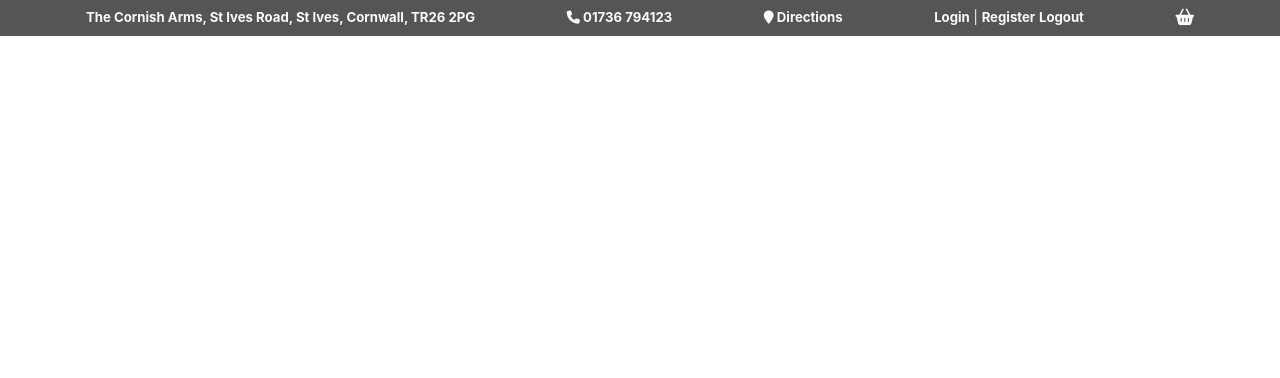
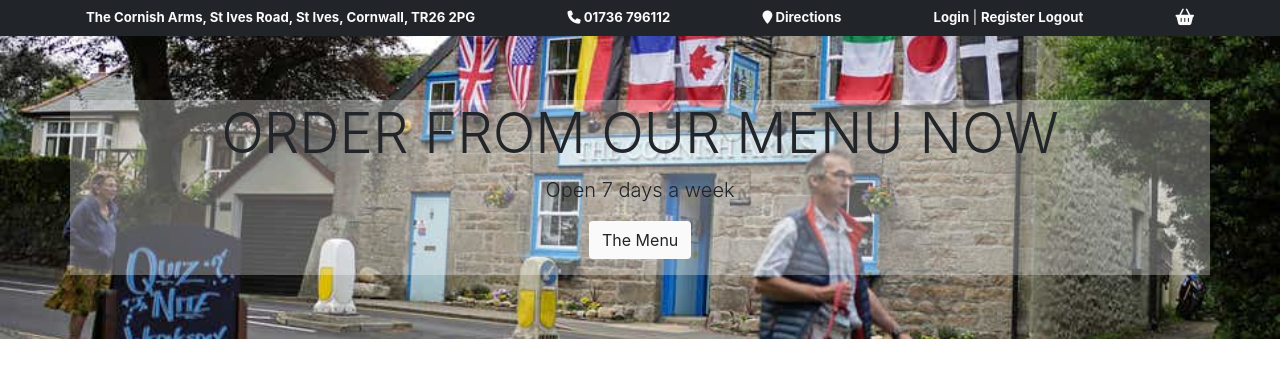
Before and after one commit to jakelashbrook/cornish_arms, a Django app: page / in a window 1280 px wide. Shown: the top 378 px of the page. Run offline with Django 3.2, Linux system fonts and the light colour scheme; some libraries are stand-ins or nearby versions.

Commit message:
Initial Hero Image Added

```diff
--- a/cornish_arms/urls.py
+++ b/cornish_arms/urls.py
@@ -15,8 +15,11 @@ Including another URLconf
 """
 from django.contrib import admin
 from django.urls import path, include
+from django.conf import settings
+from django.conf.urls.static import static
+
 
 urlpatterns = [
     path('', include('home.urls')),
     path('admin/', admin.site.urls)
-]
+] + static(settings.MEDIA_URL, document_root=settings.MEDIA_ROOT)
--- a/home/templates/home/index.html
+++ b/home/templates/home/index.html
@@ -1,2 +1,15 @@
 {% extends "base.html" %}
 {% load static %}
+
+{% block content %}
+<div class="jumbotron jumbotron-fluid hero-img"
+style="background-image: url('media/cornisharms.jpg'); background-repeat: no-repeat;
+background-size: cover; background-position: center;">
+    <div class="container hero-text-cont text-left text-lg-center">
+      <h1 class="display-4 text-uppercase">Order from our menu now</h1>
+      <p class="lead text-capitalized">Open 7 days a week</p>
+      <a href="" class="btn btn-blk mb-3 hvr-float">The Menu</a>
+    </div>
+  </div>
+
+{% endblock %}
--- a/static/css/base.css
+++ b/static/css/base.css
@@ -1,15 +1,53 @@
-
 
 /*      Headline Banner Area    */
 .headline-banner {
-    background-color: #555;
+    background-color: #212529;
     color: #fafafa;
     font-size: .825rem;
 }
-
 
 
 /*     Typography & Buttons      */
 .text-wht {
     color: #fafafa;
 }
+
+.btn-blk {
+    background-color: #fafafa;
+    color: #212529;
+}
+
+/* Float - taken from Hover.css */
+.hvr-float {
+    display: inline-block;
+    vertical-align: middle;
+    -webkit-transform: perspective(1px) translateZ(0);
+    transform: perspective(1px) translateZ(0);
+    box-shadow: 0 0 1px rgba(0, 0, 0, 0);
+    -webkit-transition-duration: 0.3s;
+    transition-duration: 0.3s;
+    -webkit-transition-property: transform;
+    transition-property: transform;
+    -webkit-transition-timing-function: ease-out;
+    transition-timing-function: ease-out;
+  }
+  .hvr-float:hover, .hvr-float:focus, .hvr-float:active {
+    -webkit-transform: translateY(-8px);
+    transform: translateY(-8px);
+  }
+
+/*    Hero Image     */
+.jumbotron .hero-img{
+    margin:15px 30px 0px 30px;
+    border-radius:10px;
+    background-repeat: no-repeat;
+    background-attachment: fixed;
+    background-position: center;
+    background-size: cover;
+    color:white !important;
+    height:340px;
+  }
+
+  .hero-text-cont {
+      background-color: rgba(255,255,255, 0.3);
+  }
--- a/templates/base.html
+++ b/templates/base.html
@@ -44,7 +44,7 @@
             <div class="nav-item">
                 <a href="tel:01736 794123" class="text-wht">
                     <span><strong class="d-none d-sm-block">
-                        <i class="fas fa-phone"></i> 01736 794123</strong>
+                        <i class="fas fa-phone"></i> 01736 796112</strong>
                     </span>
                 </a>
             </div>
```
Also changed, not shown: media/cornisharms.jpg (added), media/cornisharms_logo.jpg (added).
